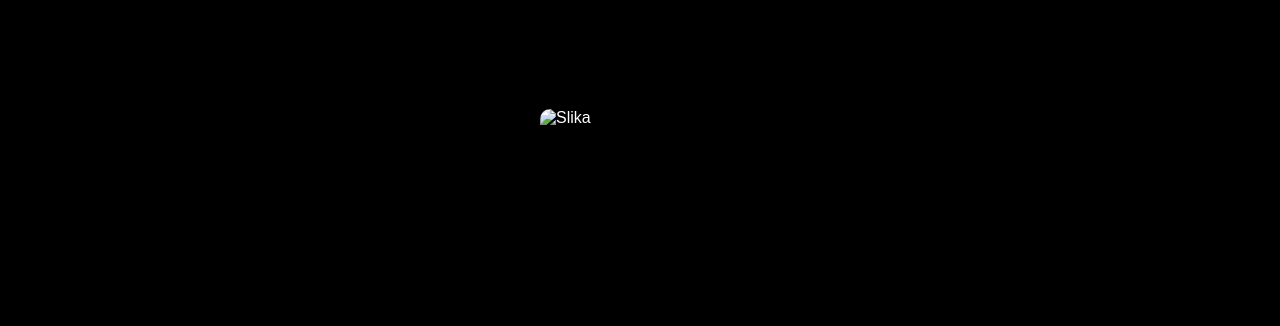
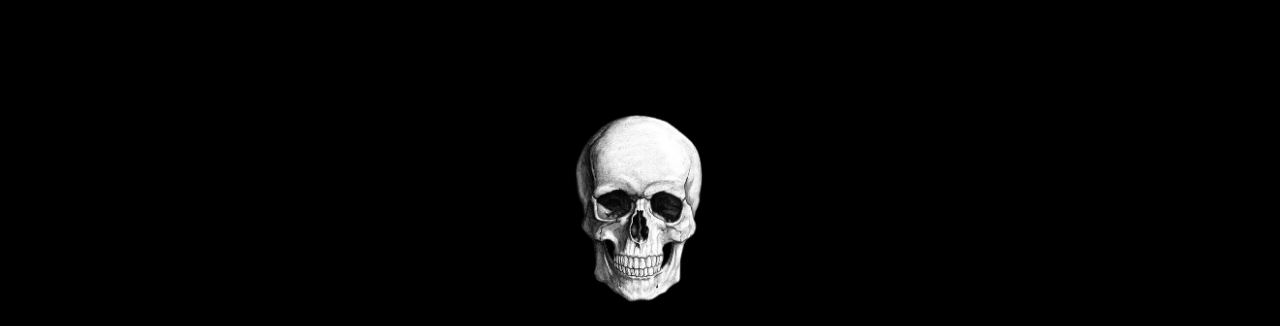
Before and after one commit to AssassinDima/Muhahaha, a plain HTML site: page index.html in a window 1280 px wide. Shown: the top 326 px of the page. Drawn offline with Linux system fonts and the light colour scheme; the site is published under a folder, as on GitHub Pages, so addresses that start at the root find nothing.

Commit message:
Update index.html

```diff
--- a/index.html
+++ b/index.html
@@ -44,7 +44,8 @@
 </head>
 <body>
     <!-- Slika (menjaj src da bude tvoja) -->
-    <img src="/Muhahaha/ddaa.jpg" alt="Slika" />
+    <img src="ddaa.jpg" alt="Slika" />
+
 
 
     <h1>Ako ostavite bilo kog ucenika za avgust, ovo ce se ostvariti, srecno!</h1>
```
